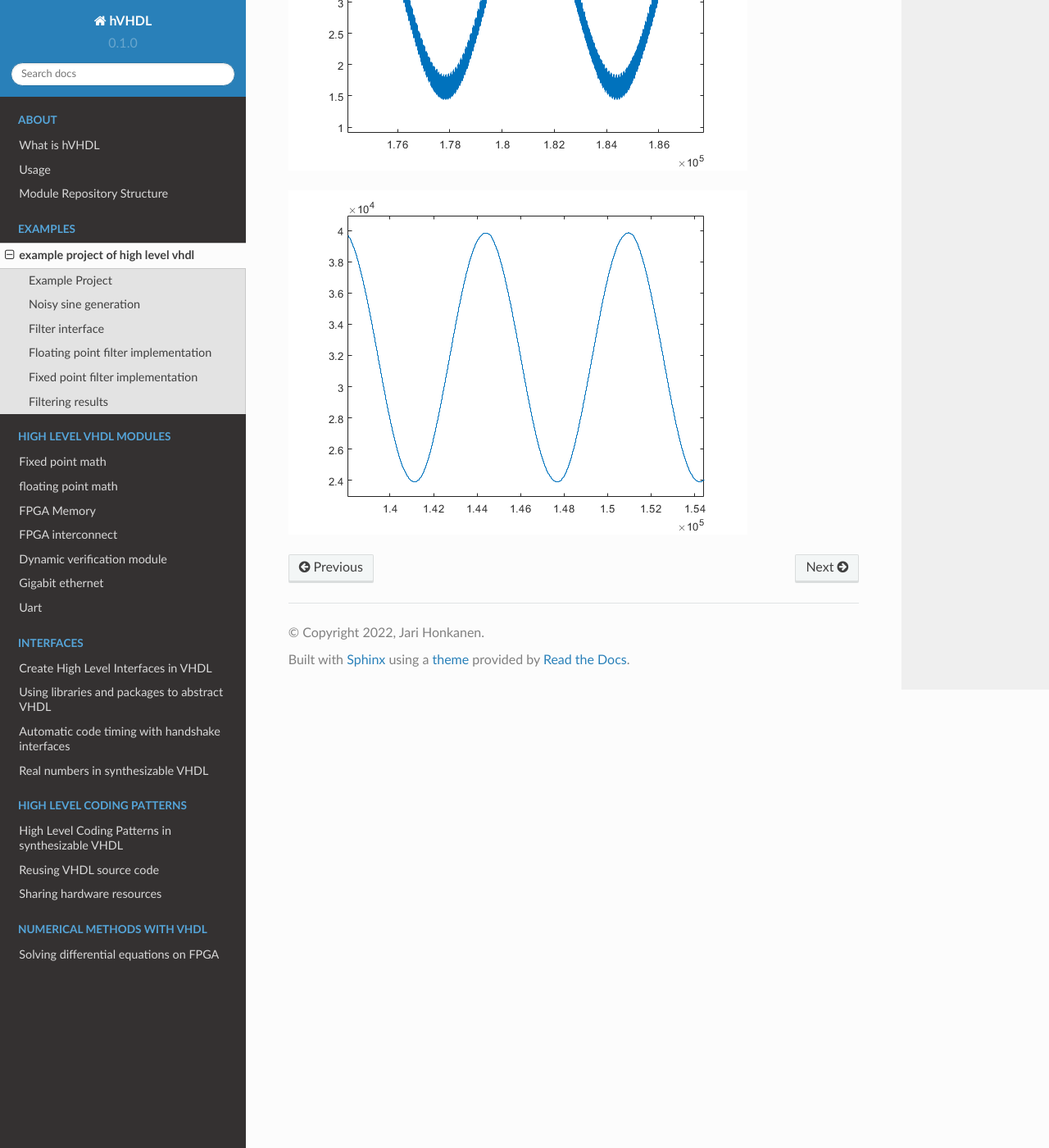
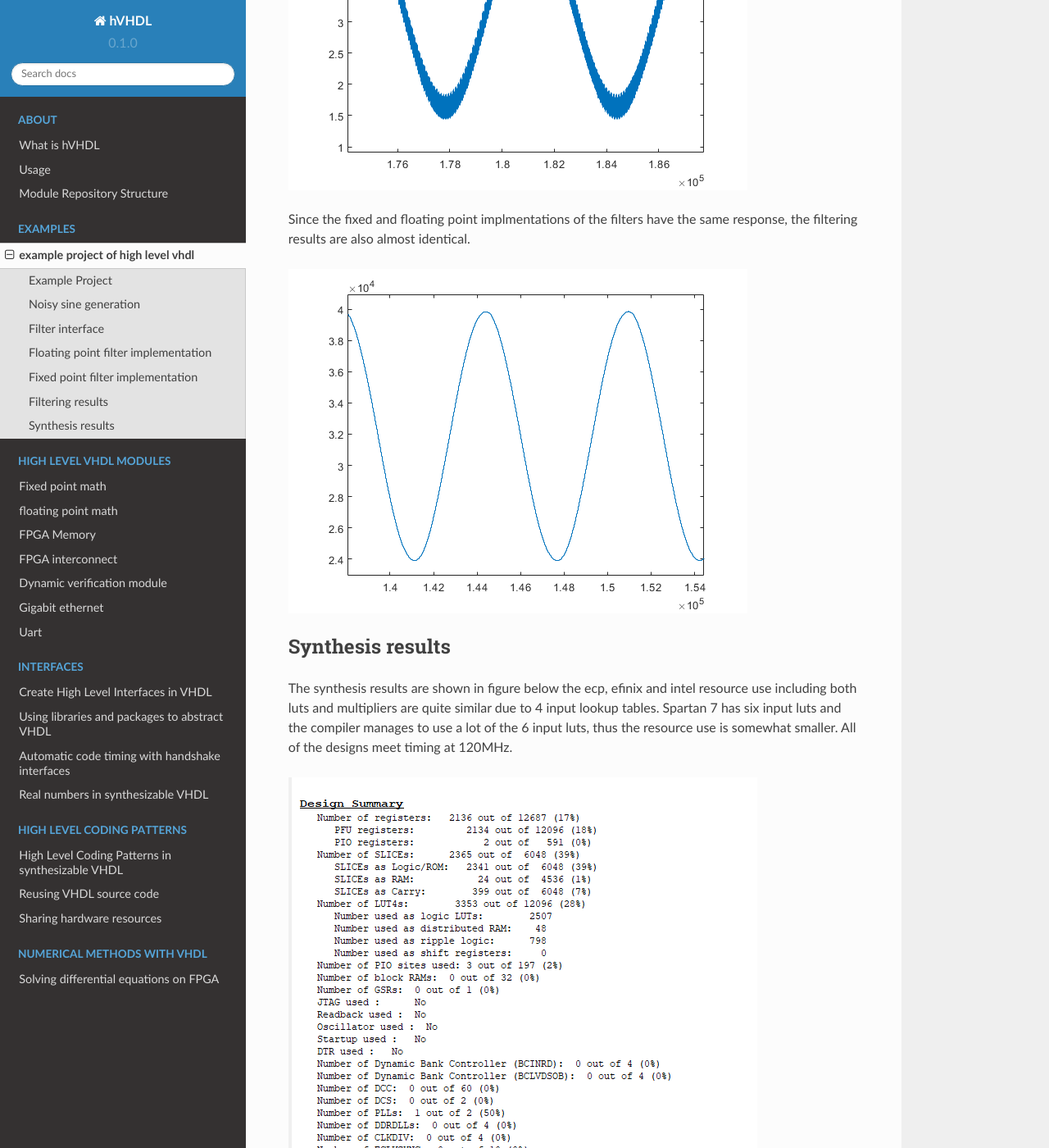
Before and after one commit to hVHDL/hVHDL, a Sphinx documentation site: the page built from docs/source/hvhdl_example_project/hvhdl_example_project.rst, in a window 1280 px wide and 1400 px high, scrolled down 4236 px. Shown: the whole window at 82% size. Built offline with Sphinx 7.4.7 and the Read the Docs theme 2.0.0, drawn with Linux system fonts in a browser that asks for light colours; some of the changed text lies outside the part shown.

Commit message:
add figures

```diff
--- a/docs/source/hvhdl_example_project/hvhdl_example_project.rst
+++ b/docs/source/hvhdl_example_project/hvhdl_example_project.rst
@@ -70,7 +70,7 @@
 Filtering results
 -----------------
 
-The signals are captured using uart and plotted into figures with matlab.
+The signals are captured using uart and plotted into figures with matlab. The original sine, noise and combined noisy sine are shown below
 
 .. image:: figures/original_sine.png
 
@@ -78,4 +78,19 @@
 
 .. image:: figures/noisy_sine.png
 
+Since the fixed and floating point implmentations of the filters have the same response, the filtering results are also almost identical.
+
 .. image:: figures/filtered_sine.png
+
+Synthesis results
+-----------------
+
+The synthesis results are shown in figure below the ecp, efinix and intel resource use including both luts and multipliers are quite similar due to 4 input lookup tables. Spartan 7 has six input luts and the compiler manages to use a lot of the 6 input luts, thus the resource use is somewhat smaller. All of the designs meet timing at 120MHz.
+
+.. image:: figures/ecp_synthesis_result.png
+
+.. image:: figures/efinix_synthesis_result.png
+
+.. image:: figures/intel_synthesis_result.PNG
+
+.. image:: figures/vivado_synthesis_result.PNG
```
Also changed, not shown: docs/source/hvhdl_example_project/figures/ecp_synthesis_result.png (added), docs/source/hvhdl_example_project/figures/efinix_synthesis_result.png (added), docs/source/hvhdl_example_project/figures/fixed_point_filter_closeup.png (added), docs/source/hvhdl_example_project/figures/floating_point_filter_closeup.png (added), docs/source/hvhdl_example_project/figures/intel_synthesis_result.PNG (added), docs/source/hvhdl_example_project/figures/vivado_synthesis_result.PNG (added).
